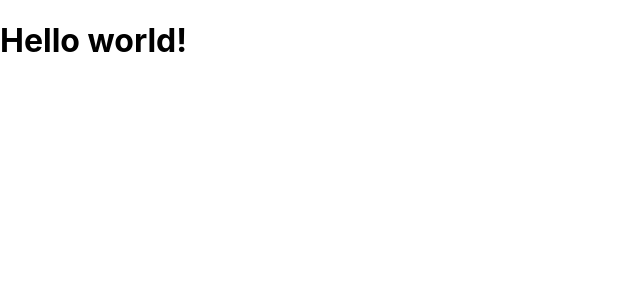
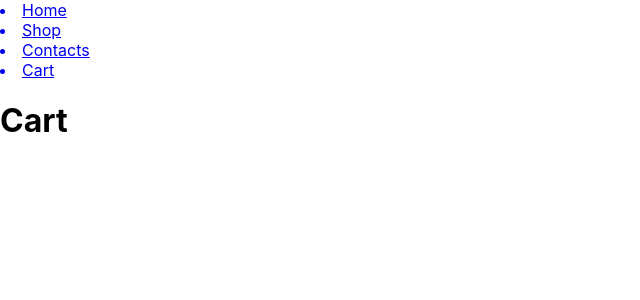
Before and after one commit to Logravia/shopping-cart, a JavaScript app: page /cart in a window 1280 px wide. Shown: the top 300 px of the page, without its empty margins (0-640 px from the left). Built offline with nearby package versions, Linux system fonts and the light colour scheme; the HTML template or start-up script is replaced by a standard one.

Commit message:
Set-up routing

```diff
--- a/package.json
+++ b/package.json
@@ -8,6 +8,7 @@
     "@testing-library/user-event": "^13.5.0",
     "react": "^18.2.0",
     "react-dom": "^18.2.0",
+    "react-router-dom": "^6.6.2",
     "react-scripts": "5.0.1",
     "web-vitals": "^2.1.4"
   },
--- a/src/App.js
+++ b/src/App.js
@@ -1,7 +1,21 @@
+import { BrowserRouter, Routes, Route } from "react-router-dom";
+import Navbar from './Navbar'
+import Home from './Home'
+import Shop from './Shop'
+import Contacts from './Contacts'
+import Cart from './Cart'
+
 function App() {
   return (
-    <h1>Hello world!</h1>
-  );
+  <BrowserRouter>
+      <Navbar/>
+      <Routes>
+        <Route path="/" element={<Home/>}/>
+        <Route path="/shop" element={<Shop/>}/>
+        <Route path="/contacts" element={<Contacts/>}/>
+        <Route path="/cart" element={<Cart/>}/>
+      </Routes>
+    </BrowserRouter>  );
 }
 
 export default App;
--- /dev/null
+++ b/src/Cart.js
@@ -0,0 +1,6 @@
+function Cart() {
+ return (
+   <h1>Cart</h1>
+ )
+}
+export default Cart
--- /dev/null
+++ b/src/Contacts.js
@@ -0,0 +1,6 @@
+function Contacts() {
+ return (
+   <h1>Contacts</h1>
+ )
+}
+export default Contacts
--- /dev/null
+++ b/src/Home.js
@@ -0,0 +1,6 @@
+function Home() {
+ return (
+   <h1>Home</h1>
+ )
+}
+export default Home
--- /dev/null
+++ b/src/Navbar.js
@@ -0,0 +1,15 @@
+import { Link } from "react-router-dom";
+
+
+function Navbar({itemCount}) {
+ return (
+   <nav>
+     <Link to='/'><li>Home</li></Link>
+     <Link to='/shop'><li>Shop</li></Link>
+     <Link to='/contacts'><li>Contacts</li></Link>
+     <Link to='/cart'><li>Cart {itemCount}</li></Link>
+   </nav>
+ )
+}
+
+export default Navbar
--- /dev/null
+++ b/src/Shop.js
@@ -0,0 +1,6 @@
+function Shop() {
+ return (
+   <h1>Shop</h1>
+ )
+}
+export default Shop
```
Also changed, not shown: 1 other file (tests, documents, lock files or other folders).
